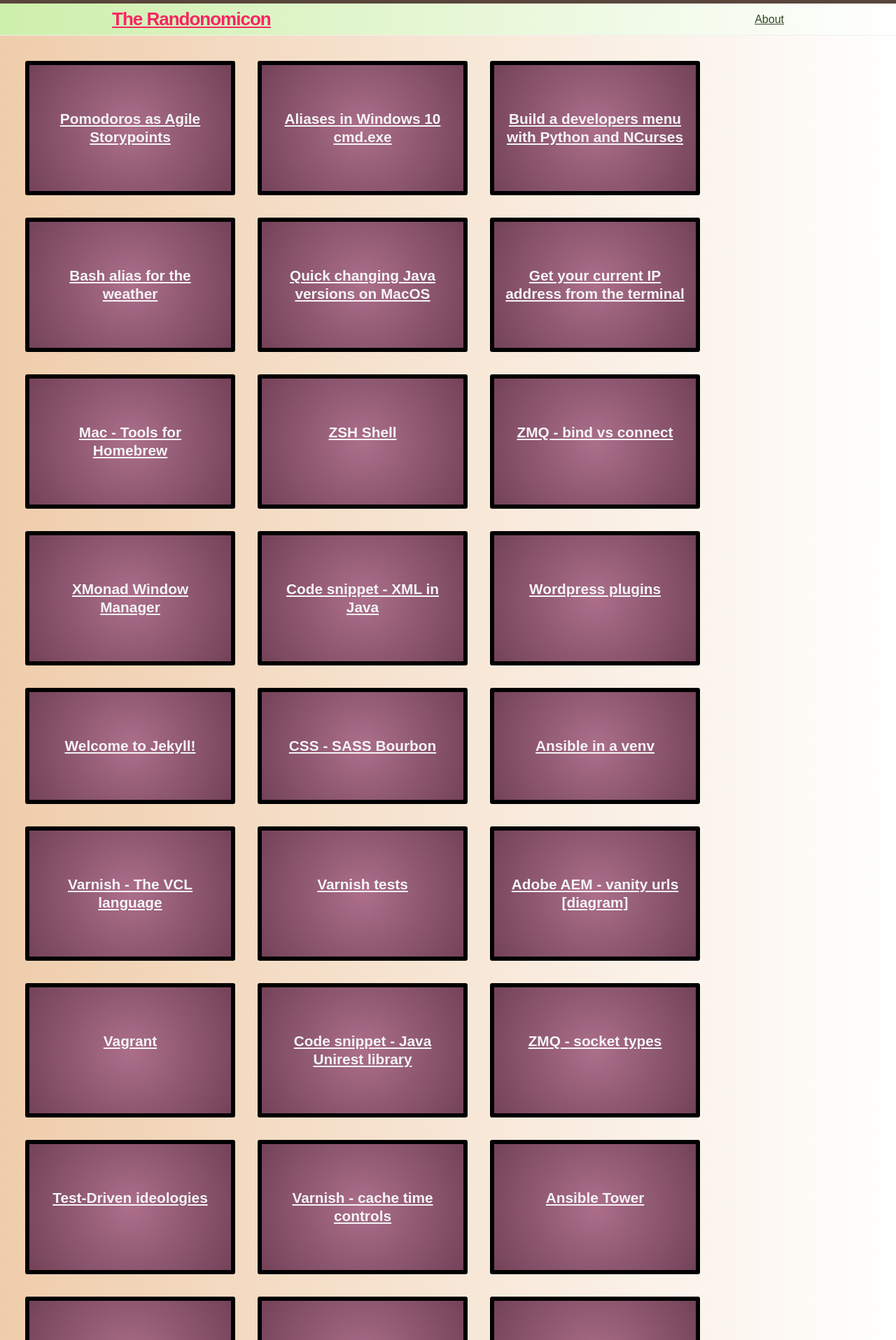
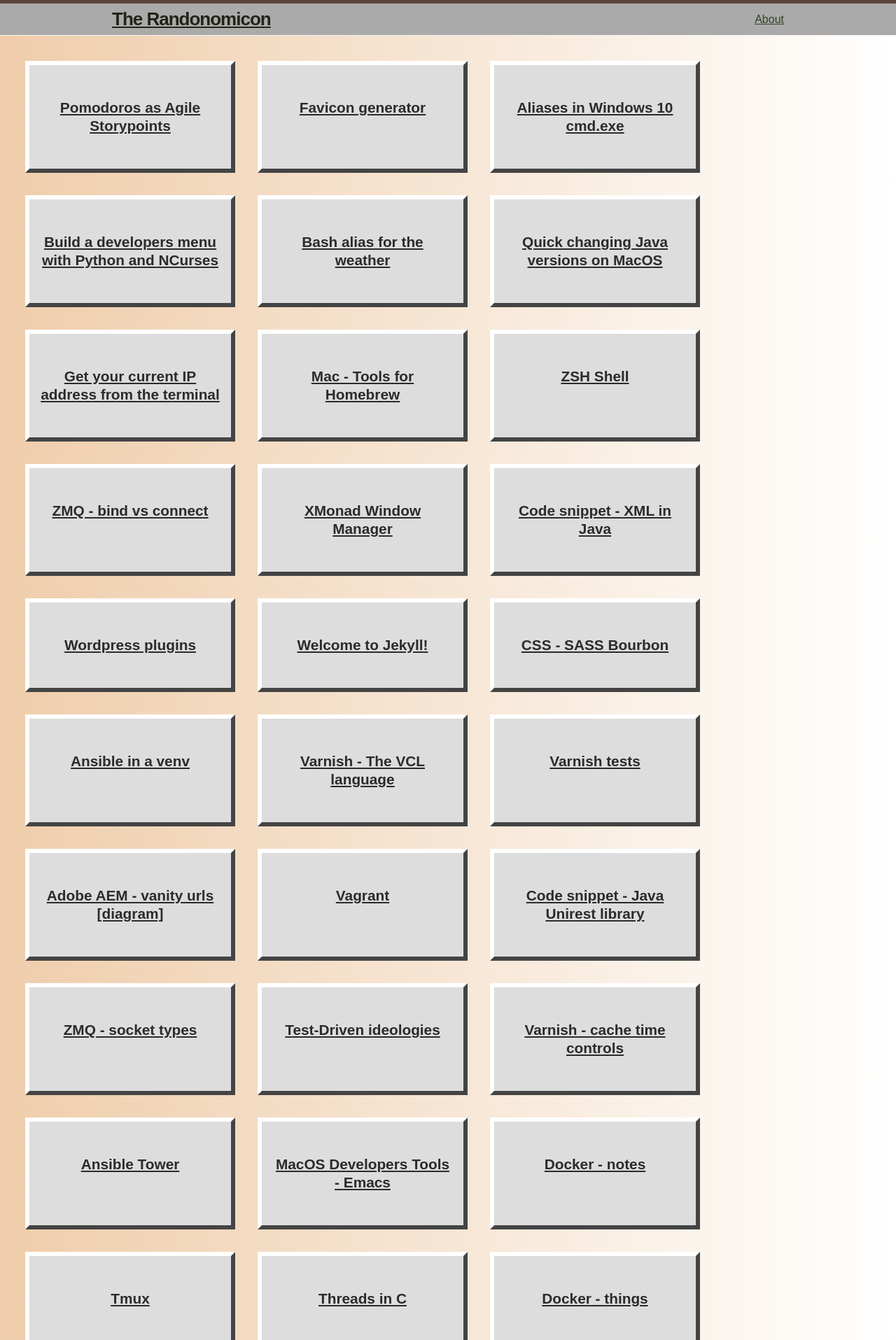
Before and after one commit to antonyh/randonomicon, a Jekyll site: the page built from index.md, in a window 1280 px wide. Shown: the top 1915 px of the page at 70% size. Built offline with Jekyll 4.4.1, drawn with Linux system fonts in a browser that asks for light colours; some web fonts are replaced.

Commit message:
Favicon creator

```diff
--- a/_includes/head.html
+++ b/_includes/head.html
@@ -6,4 +6,8 @@
   <link rel="stylesheet" href="{{ "/assets/main.css" | relative_url }}">
   {%- feed_meta -%}
   <link href="https://fonts.googleapis.com/css2?family=Muli:wght@500&display=swap" rel="stylesheet">
+  <link rel="apple-touch-icon" sizes="180x180" href="/apple-touch-icon.png">
+  <link rel="icon" type="image/png" sizes="32x32" href="/favicon-32x32.png">
+  <link rel="icon" type="image/png" sizes="16x16" href="/favicon-16x16.png">
+  <link rel="manifest" href="/site.webmanifest">
 </head>
--- a/_sass/minima.scss
+++ b/_sass/minima.scss
@@ -12,7 +12,7 @@ $spacing-unit: 20px !default;
 
 $text-color: #344422 !default;
 $background-color: #eaeaea; //!default;
-$brand-color: #ac6f8b !default;
+$brand-color: #aaaaaa !default;
 $link-color: #f62562 !default;
 
 $grey-color: #a28272 !default;
--- a/_sass/minima/_layout.scss
+++ b/_sass/minima/_layout.scss
@@ -9,7 +9,7 @@
   // Positioning context for the mobile navigation icon
   position: relative;
 
-  background-image: linear-gradient(to right, #cdefab, #fff);
+  background-color: $brand-color;
 }
 
 .site-title {
@@ -19,6 +19,7 @@
   letter-spacing: -1px;
   margin-bottom: 0;
   float: left;
+  color: #212318;
 
   &,
   &:visited {
@@ -200,21 +201,26 @@
     display: block;
     width: 16em;
     margin: 1em;
+    padding: 3em 1em;
     text-align: center;
-    padding: 4em 1em;
-    background-color: darken($brand-color, 10%);
-    color: whitesmoke;
-    //background-image: linear-gradient(to right, lighten($brand-color, 20%), $brand-color);
-    background-image: radial-gradient(circle at center,  $brand-color, darken($brand-color, 20%));
-    border-radius: 3px;
-    border: 5pt solid black;
+    color: darken($brand-color, 50%);
+    background-color:  lighten($brand-color, 20%);
+    border-radius: 1px;
+    border: 5pt solid lighten($brand-color, 40%);
+    border-right-color: darken($brand-color, 40%);
+    border-bottom-color: darken($brand-color, 40%);
+
+    > a {
+      padding: 3em 1em;
+    }
   }
 
   > li:hover {
-    background-color: lighten($brand-color, 10%);
-    color: black;
-    //background-image: linear-gradient(to right, lighten($brand-color, 30%), lighten($brand-color, 70%));
-    background-image: radial-gradient(circle at center, lighten($brand-color, 30%), darken($brand-color, 20%));
+    color: whitesmoke;
+    border-top-color: darken($brand-color, 40%);
+    border-left-color: darken($brand-color, 40%);
+    border-right-color: lighten($brand-color, 40%);
+    border-bottom-color: lighten($brand-color, 40%);
   }
 }
 
@@ -228,7 +234,7 @@
 .post-link {
   display: block;
   @include relative-font-size(1.3);
-  color: whitesmoke;
+  color: darken($brand-color, 50%);
   text-align: center;
   font-weight: bold;
 }
```
Also changed, not shown: _posts/2020-06-11-favicon-creator.markdown (added, +14 -0 lines), android-chrome-192x192.png (added), android-chrome-512x512.png (added), apple-touch-icon.png (added), favicon-16x16.png (added), favicon-32x32.png (added), site.webmanifest (added).
